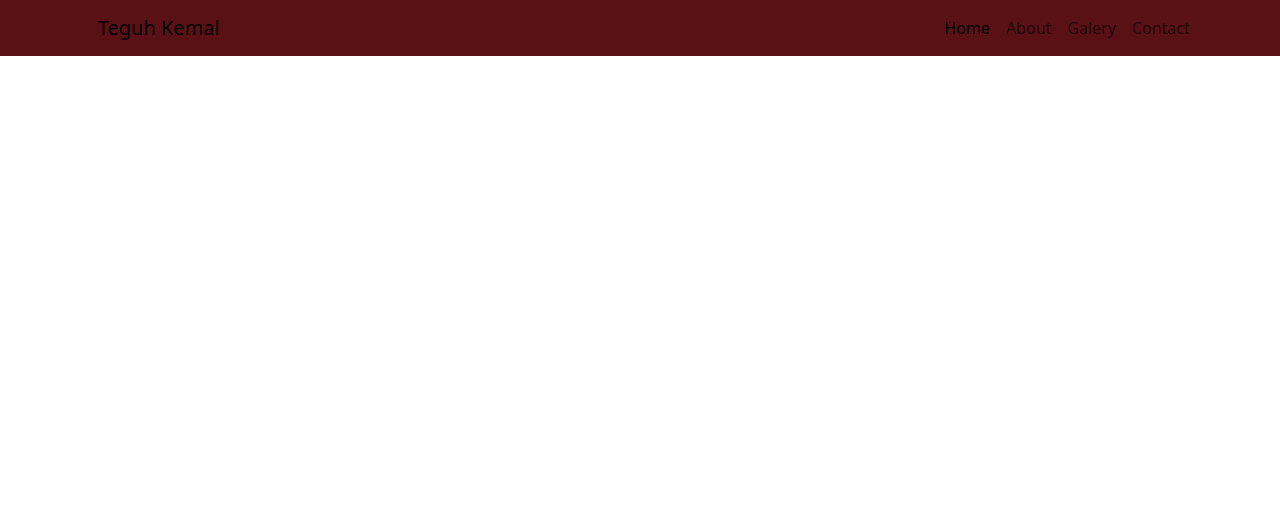
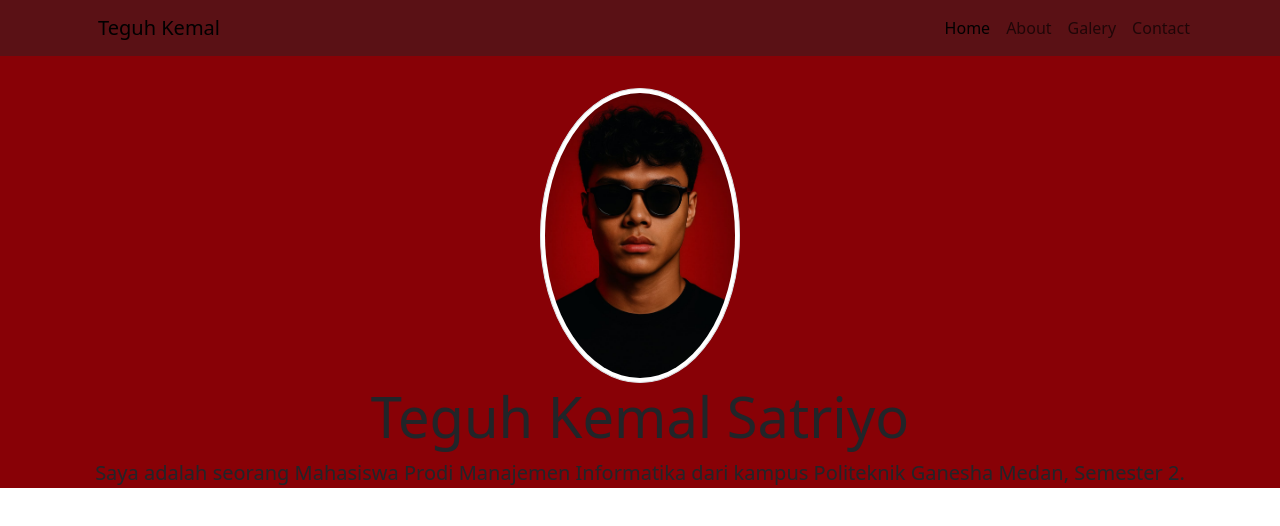
Before and after one commit to centsan1ty/uas_TeguhKemalSatriyo, a plain HTML site: page index.html in a window 1280 px wide. Shown: the top 526 px of the page. Drawn offline with nearby package versions, Linux system fonts and the light colour scheme.

Commit message:
Membuat Bagian Jumbotron

```diff
--- a/index.html
+++ b/index.html
@@ -42,3 +42,10 @@
     <!-- Akhir Navbar -->
   </body>
 </html>
+
+<!-- Jumbotron -->
+<section class="jumbotron text-center">
+  <img src="img/teguhkemal.jpeg" alt="Teguh Kemal" width="200" class="rounded-circle img-thumbnail" />
+  <h1 class="display-4">Teguh Kemal Satriyo</h1>
+  <p class="lead">Saya adalah seorang Mahasiswa Prodi Manajemen Informatika dari kampus Politeknik Ganesha Medan, Semester 2.</p>
+</section>
--- a/style.css
+++ b/style.css
@@ -0,0 +1,8 @@
+body {
+  min-height: 2000px;
+}
+
+.jumbotron {
+  padding-top: 2rem;
+  background-color: #880106;
+}
```
